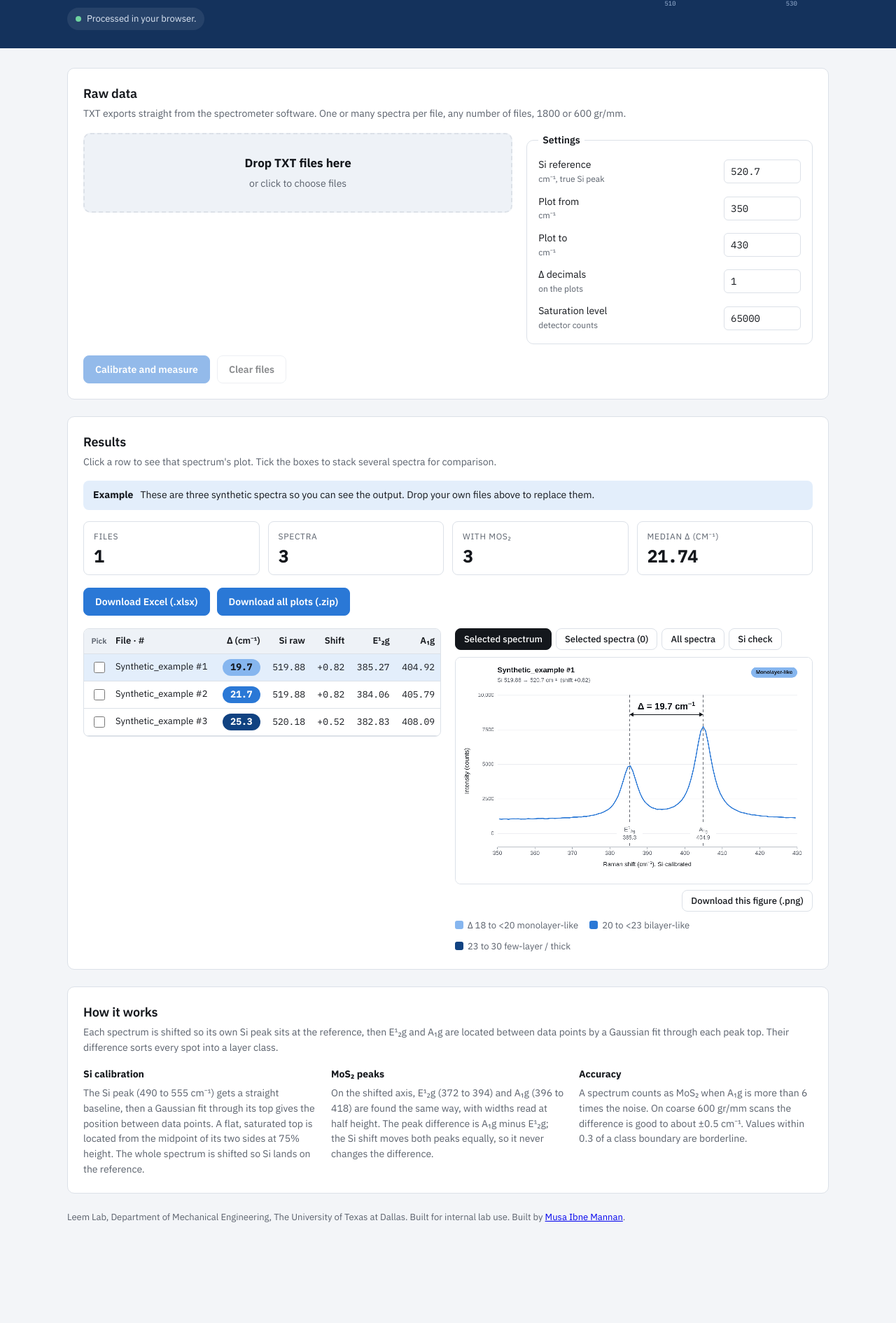
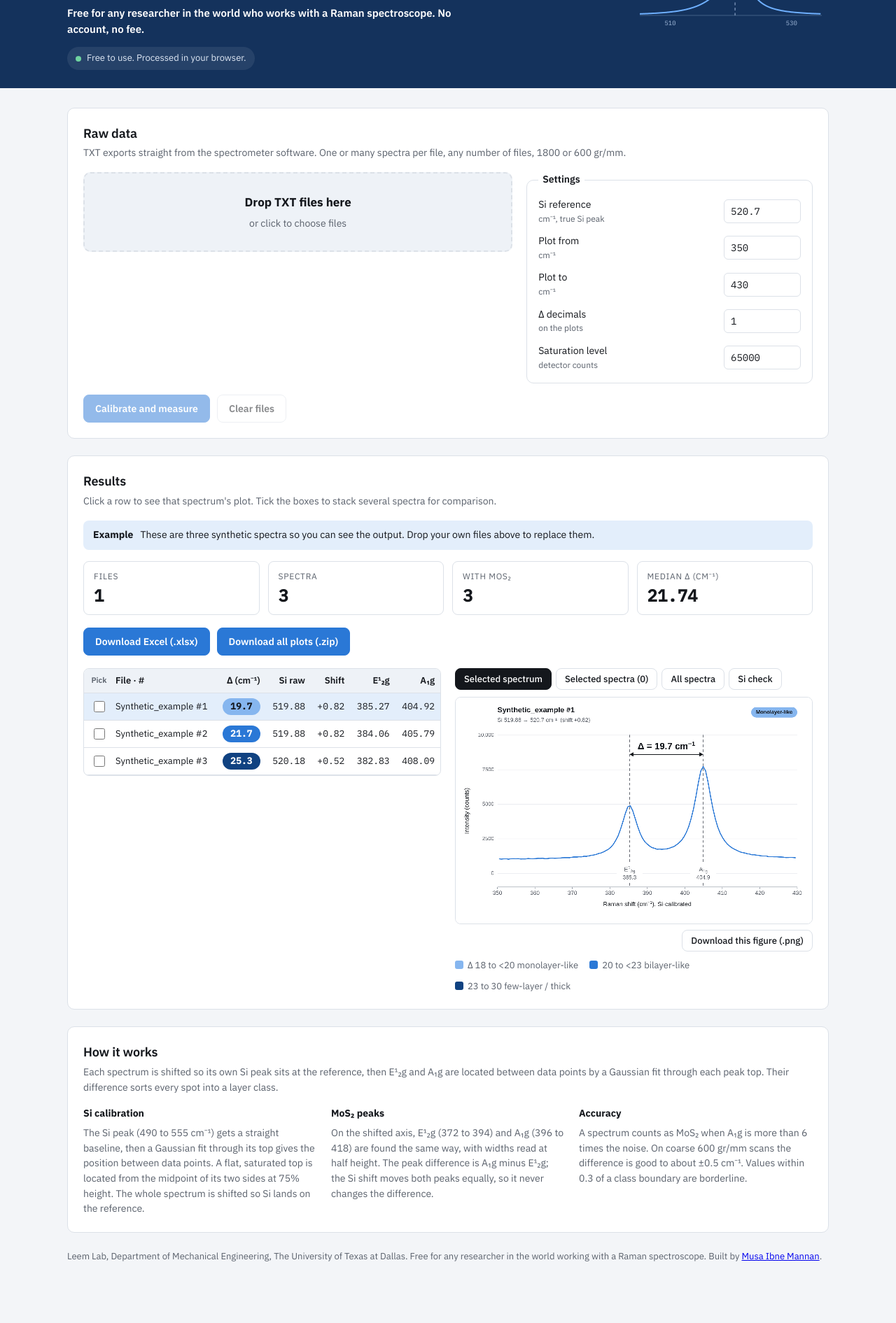
Before and after one commit to musa31416/musamannan.com, a plain HTML site: page Mos2/index.html in a window 1280 px wide. Shown: the part 174-2065 px from the top of the page at 70% size. Before the commit the page ends 2020 px from the top, so only its background shows below. Drawn offline with Linux system fonts and the light colour scheme.

Commit message:
Update index.html

```diff
--- a/Mos2/index.html
+++ b/Mos2/index.html
@@ -4,7 +4,7 @@
 <meta charset="utf-8">
 <meta name="viewport" content="width=device-width, initial-scale=1, viewport-fit=cover">
 <title>Raman Si Calibrator</title>
-<meta name="description" content="Leem Lab tool: calibrate Raman spectra to the Si peak and measure MoS2 E2g, A1g and their peak difference. Runs in your browser.">
+<meta name="description" content="Free for any researcher in the world working with a Raman spectroscope: calibrate Raman spectra to the Si peak and measure MoS2 E2g, A1g and their peak difference. Runs in your browser.">
 <link rel="canonical" href="https://musamannan.com/Mos2/">
 <link rel="icon" href="/favicon.svg" type="image/svg+xml">
 <link rel="preconnect" href="https://fonts.googleapis.com">
@@ -147,7 +147,8 @@ code, .mono { font-family: var(--mono); font-size: 0.92em; }
       <div class="eyebrow">Leem Lab &middot; UT Dallas &middot; MoS&#8322; Raman</div>
       <h1>Raman Si Calibrator</h1>
       <p class="lede">Drop raw Raman TXT exports. Every spectrum is shifted so its Si peak sits at the reference, then E&sup1;&#8322;g, A&#8321;g and the peak difference are measured. You get a formatted Excel workbook and a ZIP of plots.</p>
-      <div class="pill">Processed in your browser.</div>
+      <p class="lede" style="margin-top:10px;color:#ffffff;font-weight:600">Free for any researcher in the world who works with a Raman spectroscope. No account, no fee.</p>
+      <div class="pill">Free to use. Processed in your browser.</div>
     </div>
     <canvas class="trace" id="trace" width="560" height="260" aria-label="Sketch of a Si peak at 520.7 per centimeter"></canvas>
   </div>
@@ -231,7 +232,7 @@ code, .mono { font-family: var(--mono); font-size: 0.92em; }
       <div><h3>Accuracy</h3><p>A spectrum counts as MoS&#8322; when A&#8321;g is more than 6 times the noise. On coarse 600 gr/mm scans the difference is good to about &plusmn;0.5 cm&#8315;&sup1;. Values within 0.3 of a class boundary are borderline.</p></div>
     </div>
   </section>
-  <footer>Leem Lab, Department of Mechanical Engineering, The University of Texas at Dallas. Built for internal lab use. Built by <a href="/">Musa Ibne Mannan</a>.</footer>
+  <footer>Leem Lab, Department of Mechanical Engineering, The University of Texas at Dallas. Free for any researcher in the world working with a Raman spectroscope. Built by <a href="/">Musa Ibne Mannan</a>.</footer>
 </main>
 
 <script src="js/vendor/exceljs.min.js"></script>
```
